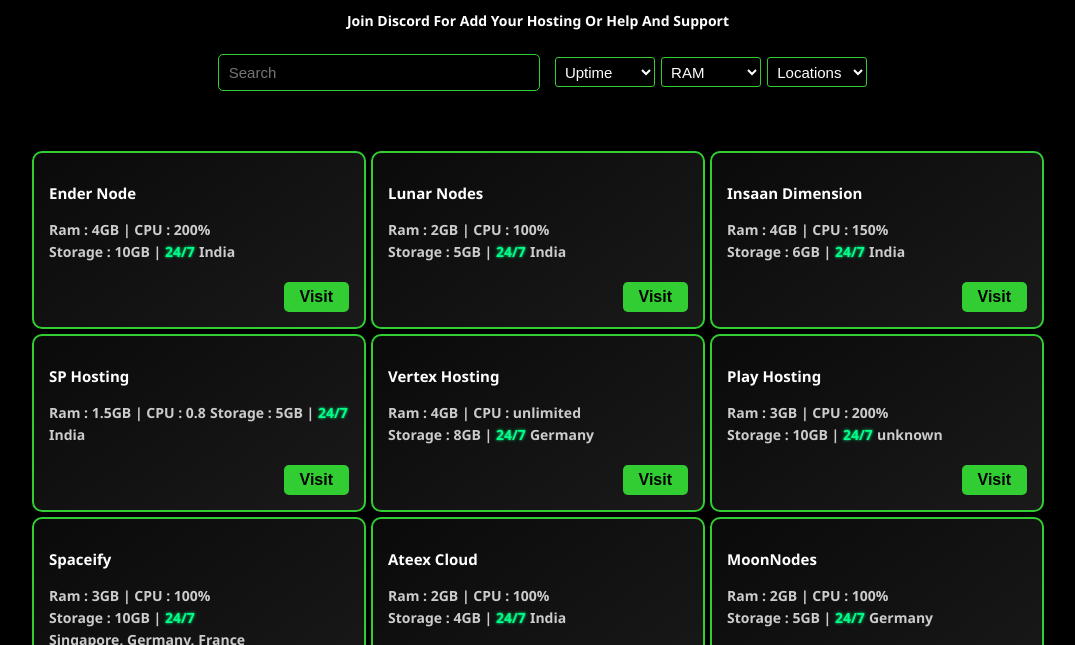
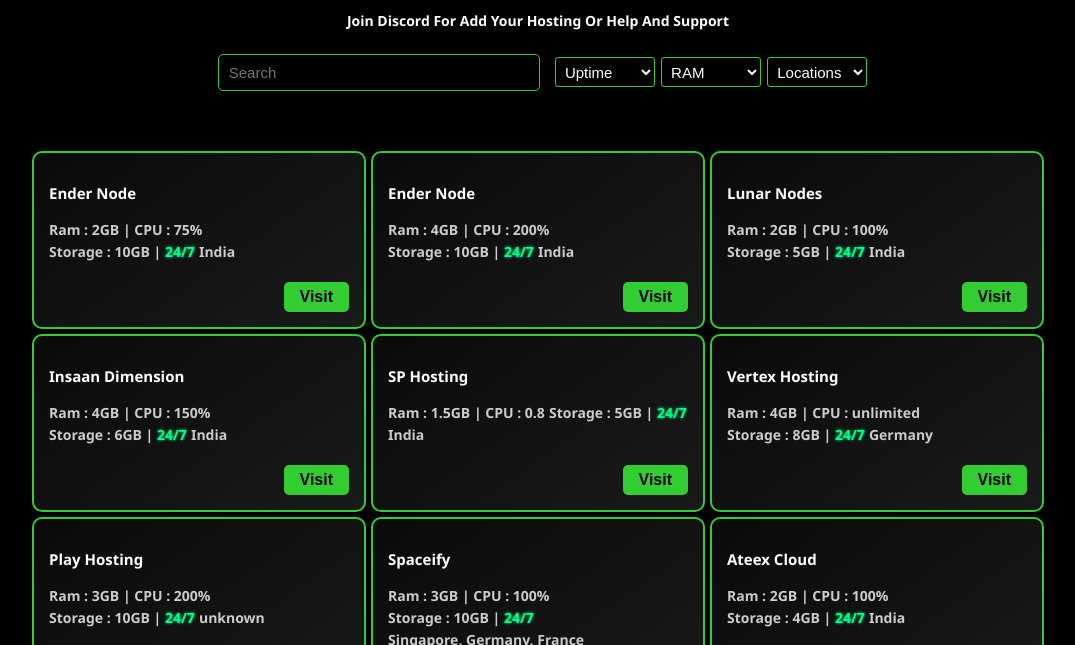
Before and after one commit to KSWarrior/Best-Free-Minecraft-Hosting, a plain HTML site: page index.html in a window 1280 px wide. Shown: the part 136-781 px from the top of the page, without its empty margins (102-1177 px from the left). Drawn offline with Linux system fonts and the light colour scheme.

Commit message:
Update index.html

```diff
--- a/index.html
+++ b/index.html
@@ -216,6 +216,16 @@
 </div>
 
   <div class="container">
+    <section class="cards">
+        <h3 class="name">Ender Node</h3>
+        <div class="all-info">
+        <h5 class="info">Ram : 2GB | CPU : 75%</h5>
+        <h5 class="info">Storage : 10GB | <span class="online">24/7</span></h5>
+        <h5 class="info">India</h5>
+        </div>
+        <button class="visit" onclick="window.location.href='https://create.xvnodes.xyz/register?ref=TovFRQqP'">Visit</button>
+    </section>
+
     <section class="cards">
         <h3 class="name">Ender Node</h3>
         <div class="all-info">
```
